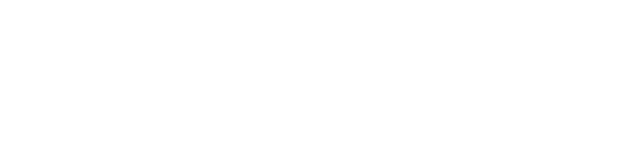
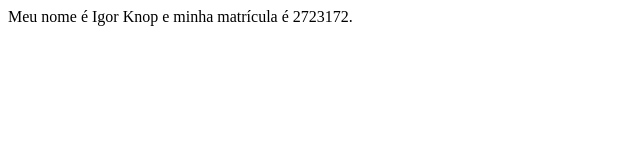
Before and after one commit to ufjf-dcc202/ufjf-dcc202-2023-3-a-atv2-igorknop, a plain HTML site: page index.html in a window 1280 px wide. Shown: the whole page, without its empty margins (0-640 px from the left). Drawn offline with Linux system fonts and the light colour scheme.

Commit message:
adiciona conteúdo inicial

```diff
--- a/index.html
+++ b/index.html
@@ -3,9 +3,10 @@
 <head>
     <meta charset="UTF-8">
     <meta name="viewport" content="width=device-width, initial-scale=1.0">
-    <title>Document</title>
+    <title>dcc202 Atividade 2</title>
 </head>
 <body>
+    Meu nome é Igor Knop e minha matrícula é 2723172.
 
 </body>
 </html>
```
